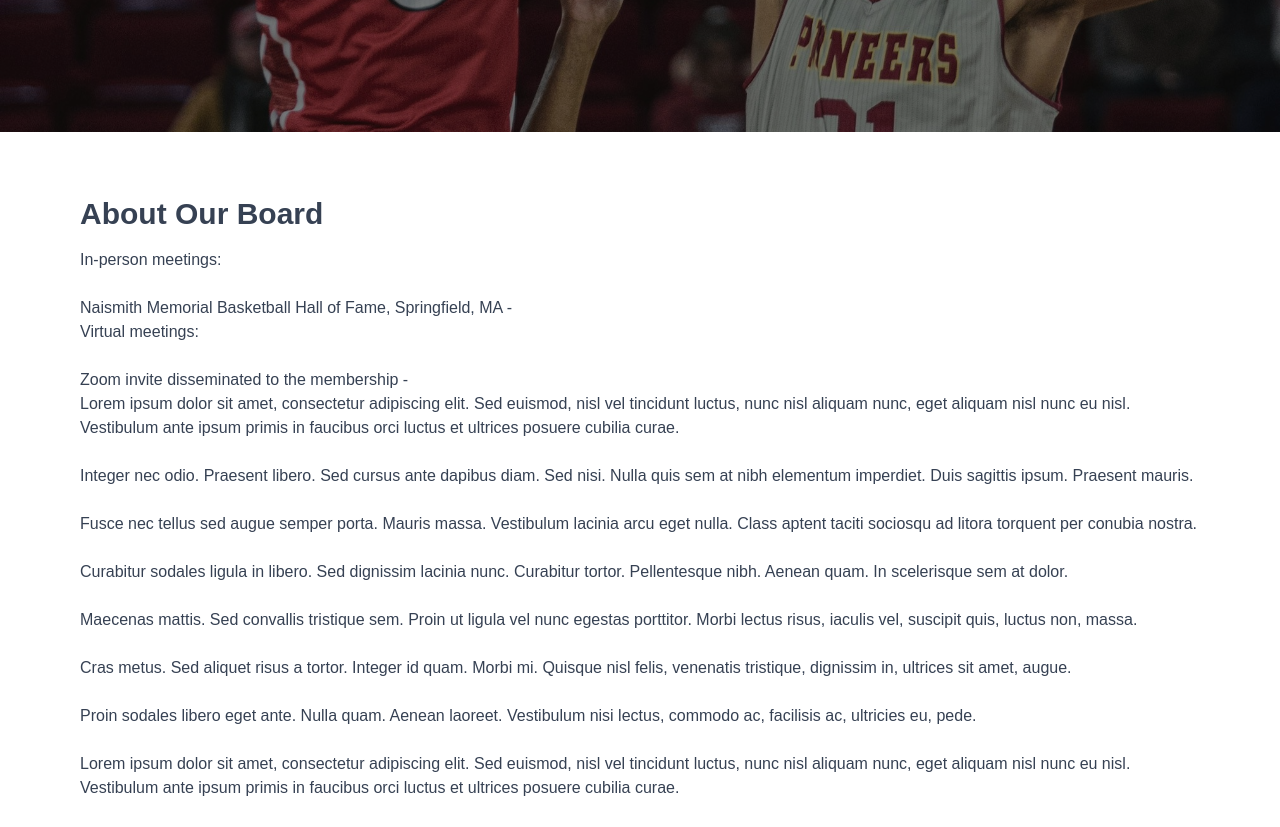
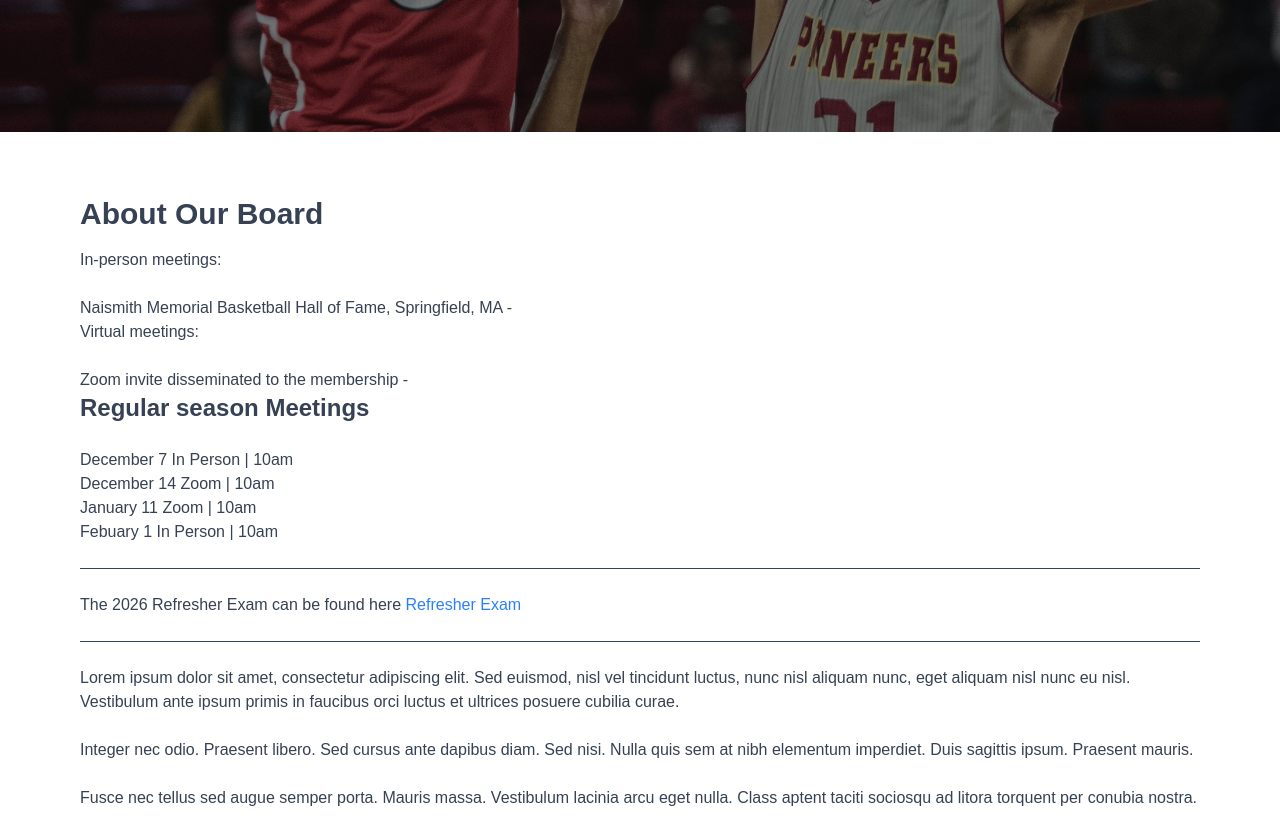
Before and after one commit to SantinoGiordano/IAABO_Board_31, a Next.js app: page / in a window 1280 px wide. Shown: the part 440-1267 px from the top of the page. Built offline with nearby package versions, Linux system fonts and the light colour scheme.

Commit message:
added dates, soon to be a table for amorphis data

```diff
--- a/app/page.tsx
+++ b/app/page.tsx
@@ -12,13 +12,28 @@ export default function Home() {
       </section>
       <section className="px-6 md:px-20 py-16 space-y-6 text-gray-700">
         <h2 className="text-3xl font-semibold mb-4">About Our Board</h2>
-
         <div>In-person meetings:</div> Naismith Memorial Basketball Hall of
         Fame, Springfield, MA -
         <br />
         <div>Virtual meetings:</div> Zoom invite disseminated to the membership
-        -
-        <br />
+        -<h2 className="text-2xl font-bold">Regular season Meetings</h2>
+        <div>
+          December 7 In Person | 10am <br />
+          December 14 Zoom | 10am <br />
+          January 11 Zoom | 10am <br />
+          Febuary 1 In Person | 10am <br />
+        </div>
+        <hr />
+        <div>
+          The 2026 Refresher Exam can be found here{" "}
+          <a
+            href="https://www.npmjs.com/"
+            className="text-blue-500 hover:underline"
+          >
+            Refresher Exam
+          </a>
+        </div>
+        <hr />
         <p>
           Lorem ipsum dolor sit amet, consectetur adipiscing elit. Sed euismod,
           nisl vel tincidunt luctus, nunc nisl aliquam nunc, eget aliquam nisl
```
